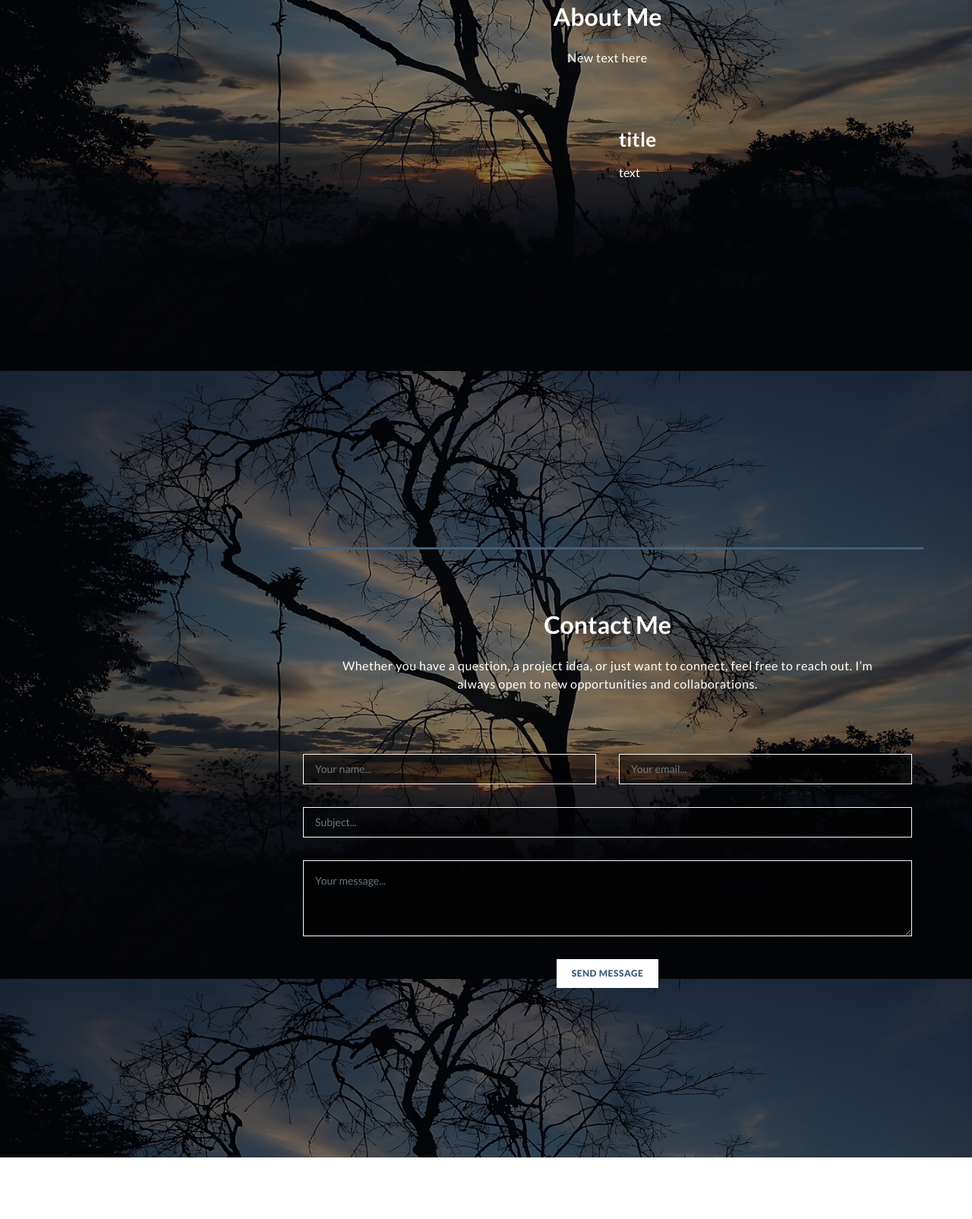
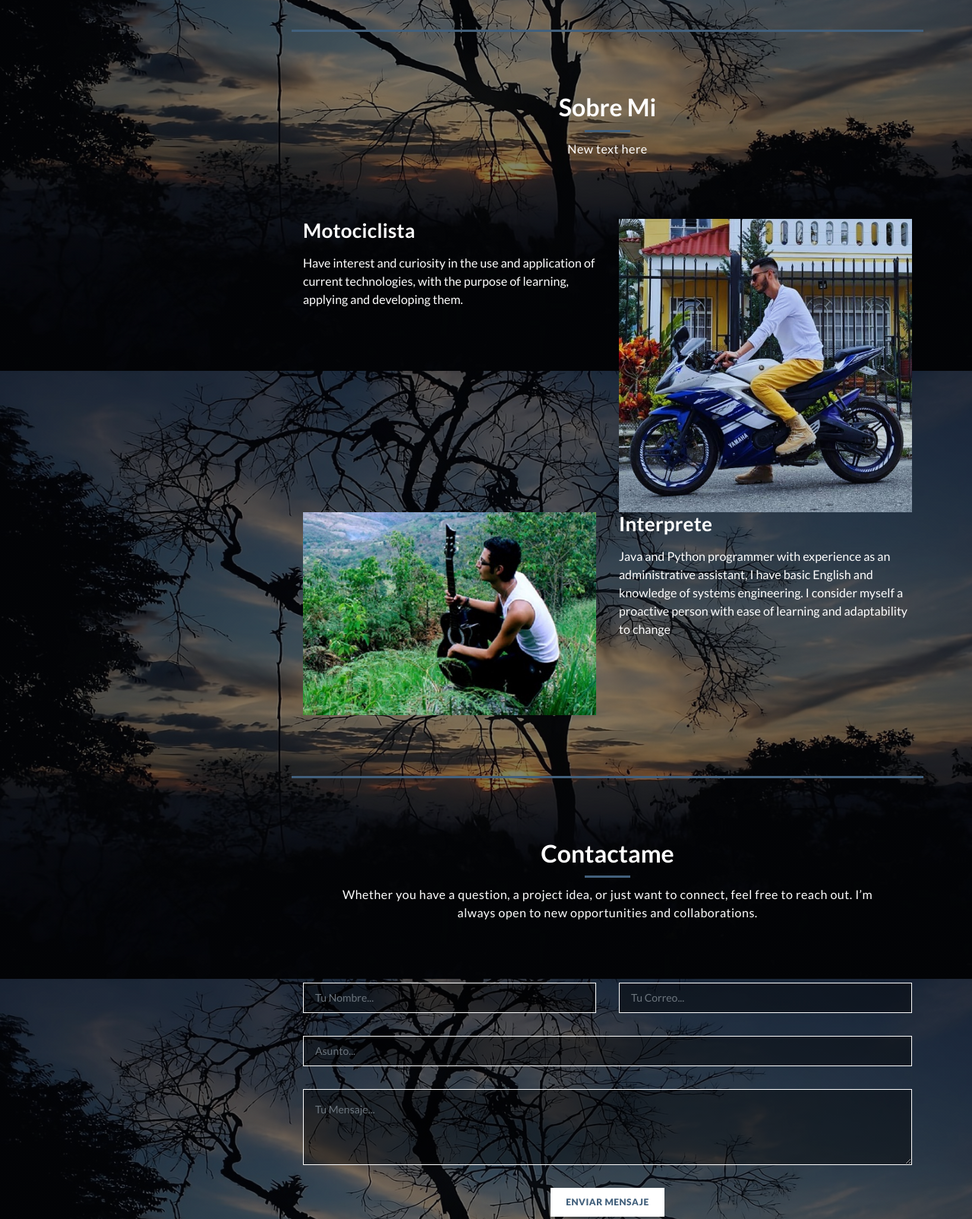
Before and after one commit to legato-desu/MyWeb, a plain HTML site: page index.html in a window 1280 px wide. Shown: the part 1112-2716 px from the top of the page at 76% size. Before the commit the page ends 2635 px from the top, so only its background shows below. Drawn offline with Linux system fonts and the light colour scheme.

Commit message:
Portafolio

```diff
--- a/front/style.css
+++ b/front/style.css
@@ -233,7 +233,7 @@ html {
     top: 0;
     left: 0;
     color: #42607c;
-    background-color: #fff;
+    background-color: #42607c;
     width: 60px;
     height: 60px;
     text-align: center;
--- a/index.html
+++ b/index.html
@@ -28,13 +28,13 @@
                     </div>
                     <div class="author-content">
                         <h4>David Miranda</h4>
-                        <span>Software Engineer</span>
+                        <span>Ingeniero de Software</span>
                     </div>
                     <nav class="main-nav" role="navigation">
                         <ul class="main-menu">
                             <li><a href="#section1">Inicio</a></li>
-                            <li><a href="#section2">About me</a></li>
-                            <li><a href="#section3">Contact Me</a></li>
+                            <li><a href="#section2">Sobre Mi</a></li>
+                            <li><a href="#section3">Contactame</a></li>
                         </ul>
                     </nav>
                     <div class="social-network">
@@ -62,7 +62,7 @@
                         </ul>
                     </div>
                     <div class="copyright-text">
-                        <p>Autodidact</p>
+                        <p>Autodidacta</p>
                     </div>
                 </div>
             </div>
@@ -82,7 +82,7 @@
                     <div class="row">
                         <div class="col-md-6">
                             <div class="left-image">
-                                <img src="img/paisaje.jpg" alt="" />
+                                <img src="img/mac.jpg" alt="" />
                             </div>
                         </div>
                         <div class="col-md-6">
@@ -95,7 +95,7 @@
                                 <div class="white-button">
                                     <a href="https://www.ucundinamarca.edu.co/index.php/pregradoelementomenu2024/facultad-de-ingenieria/ingenieria-de-software"
                                         target="_blank">
-                                        <i href="#">Read More</i>
+                                        <i href="#">Leer Mas</i>
                                     </a>
                                 </div>
                             </div>
@@ -114,8 +114,8 @@
                                     learning and
                                     adaptability to change
                                 </p>
-                                    <a download href="img/David.pdf" target="_blank"><button class="download-cv">CV <i
-                                        class="fa-solid fa-download"></i></button></a>
+                                <a download href="img/David.pdf" target="_blank"><button class="download-cv">Curriculum <i
+                                            class="fa-solid fa-download"></i></button></a>
                             </div>
                         </div>
                         <div class="col-md-6">
@@ -130,32 +130,62 @@
         <section class="section about-me" data-section="section2">
             <div class="container">
                 <div class="section-heading">
-                    <h2>About Me</h2>
+                    <h2>Sobre Mi</h2>
+
                     <div class="line-dec"></div>
-                    <span>New text here</span>
+                    <span>
+                        New text here
+
+                    </span>
+                </div>
+                <div class="right-image-post">
+                    <div class="row">
+                        <div class="col-md-6">
+                            <div class="left-text">
+                                <h4>Motociclista</h4>
+                                <p>
+                                    Have interest and curiosity in the use and application of current technologies,
+                                    with
+                                    the purpose of learning, applying and developing them.
+                                </p>
+                            </div>
+                        </div>
+                        <div class="col-md-6">
+                            <div class="right-image">
+                                <img src="img/motocicleta.jpg" alt="" />
+                            </div>
+                        </div>
+                    </div>
                 </div>
                 <div class="left-image-post">
                     <div class="row">
                         <div class="col-md-6">
                             <div class="left-image">
-                                <img src="" alt="">
+                                <img src="img/paisaje.jpg" alt="" />
                             </div>
                         </div>
                         <div class="col-md-6">
                             <div class="right-text">
-                                <h4>title</h4>
+                                <h4>Interprete</h4>
                                 <p>
-                                    text
+                                    Java and Python programmer with experience as an administrative assistant, I
+                                    have
+                                    basic English and
+                                    knowledge of systems engineering. I consider myself a proactive person with ease
+                                    of
+                                    learning and
+                                    adaptability to change
                                 </p>
                             </div>
                         </div>
                     </div>
                 </div>
+            </div>
         </section>
         <section class="section contact-me" data-section="section3">
             <div class="container">
                 <div class="section-heading">
-                    <h2>Contact Me</h2>
+                    <h2>Contactame</h2>
                     <div class="line-dec"></div>
                     <span>
                         Whether you have a question, a project idea, or just want to connect, feel free to reach out.
@@ -170,31 +200,31 @@
                                     <div class="col-md-6">
                                         <fieldset>
                                             <input name="name" type="text" class="form-control" id="name"
-                                                placeholder="Your name..." required="" />
+                                                placeholder="Tu Nombre..." required="" />
                                         </fieldset>
                                     </div>
                                     <div class="col-md-6">
                                         <fieldset>
                                             <input name="email" type="text" class="form-control" id="email"
-                                                placeholder="Your email..." required="" />
+                                                placeholder="Tu Correo..." required="" />
                                         </fieldset>
                                     </div>
                                     <div class="col-md-12">
                                         <fieldset>
                                             <input name="subject" type="text" class="form-control" id="subject"
-                                                placeholder="Subject..." required="" />
+                                                placeholder="Asunto..." required="" />
                                         </fieldset>
                                     </div>
                                     <div class="col-md-12">
                                         <fieldset>
                                             <textarea name="message" rows="6" class="form-control" id="message"
-                                                placeholder="Your message..." required=""></textarea>
+                                                placeholder="Tu Mensaje..." required=""></textarea>
                                         </fieldset>
                                     </div>
                                     <div class="col-md-12">
                                         <fieldset>
                                             <button type="submit" id="form-submit" class="button">
-                                                Send Message
+                                                Enviar Mensaje
                                             </button>
                                         </fieldset>
                                     </div>
```
Also changed, not shown: img/author-image.jpg, img/mac.jpg (added), img/motocicleta.jpg (added), 1 other file.
